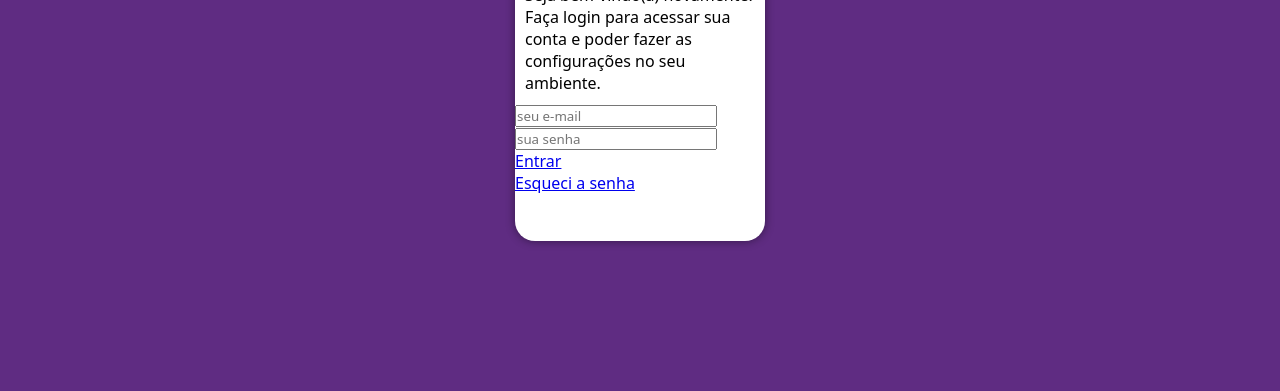
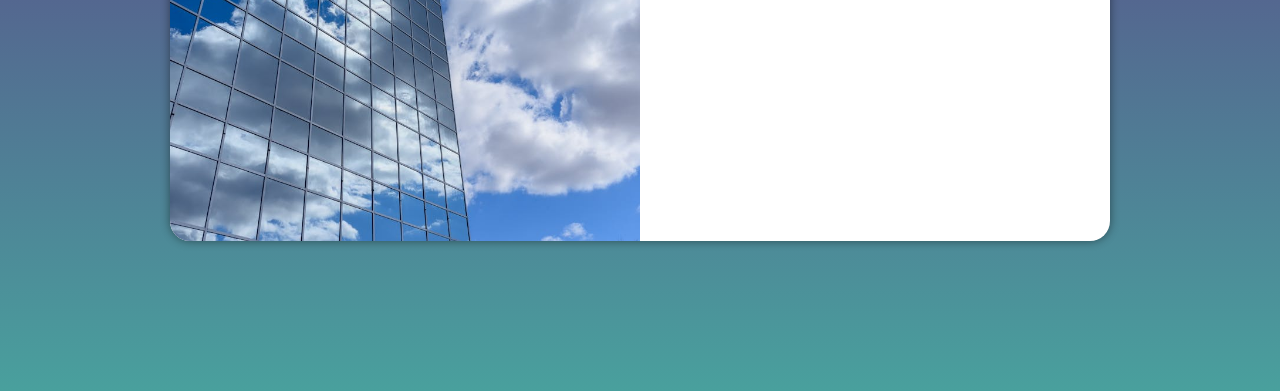
Before and after one commit to matheusprat/projeto-login, a plain HTML site: page index.html in a window 1280 px wide. Shown: the part 409-800 px from the top of the page. Drawn offline with Linux system fonts and the light colour scheme.

Commit message:
media query para outras telas

```diff
--- /dev/null
+++ b/estilos/media-query.css
@@ -0,0 +1,56 @@
+@charset "UFT-8";
+
+/*
+    Breaking Point
+-----------------------
+Telas pequenas: até 600px
+Celulares: de 600px até 768px
+Tablet: de 768px até 992px
+Desktop: de 992px até 1200px
+TV: de 1200px adiante
+*/
+
+@media screen and (min-width: 768px) and (max-width: 992px) {
+
+    body {
+        background-image: linear-gradient(to top, #49a09d, #5f2c82);
+    }
+
+    section#login {
+        width: 90vw;
+    }
+
+    section#login > div#imagem {
+        float: left;
+        width: 30vw;
+        height: 100%;
+
+    }
+
+    section#login > div#formulario {
+        float: right;
+        width: 65%;
+    }
+}
+
+@media screen and (min-width: 992px) {
+
+    body {
+        background-image: linear-gradient(to top, #49a09d, #5f2c82);
+    }
+
+    section#login {
+        width: 940px;
+    }
+
+    section#login > div#imagem {
+        float: left;
+        width: 50%;
+        height: 100%;
+    }
+
+    section#login > div#formulario {
+        float: right;
+        width: 50%;
+    }
+}
--- a/estilos/style.css
+++ b/estilos/style.css
@@ -37,6 +37,9 @@ section#login {
     height: 500px;
     border-radius: 20px;
     box-shadow: 0px 0px 10px rgba(0, 0, 0, 0.452);
+
+    transition: width 0.3s, height 0.3s;
+    transition-timing-function: ease;
 }
 
 section#login > div#imagem {
--- a/index.html
+++ b/index.html
@@ -5,6 +5,7 @@
     <meta name="viewport" content="width=device-width, initial-scale=1.0">
     <title>Login</title>
     <link rel="stylesheet" href="estilos/style.css">
+    <link rel="stylesheet" href="estilos/media-query.css">
 </head>
 <body>
     <main>
@@ -16,24 +17,7 @@
                 <h1>Login</h1>
                 <p>Seja bem-vindo(a) novamente. Faça login para acessar sua conta e poder fazer as configurações no seu ambiente.</p>
             </div>
-            <form action="cadastro.php" method="post" autocomplete="on">
 
-                <div>
-                    <label for="iname"></label>
-                    <input type="email" name="name" id="iname" required placeholder="seu e-mail">
-                </div>
-
-                <div>
-                    <label for="isen"></label>
-                    <input type="password" name="sen" id="isen" required placeholder="sua senha">
-                </div>
-            </form>
-            <div>
-                <p><a href="#">Entrar</a></p>
-            </div>
-            <div>
-                <p><a href="#">Esqueci a senha</a></p>
-            </div>
         </section>
     </main>
 </body>
```
